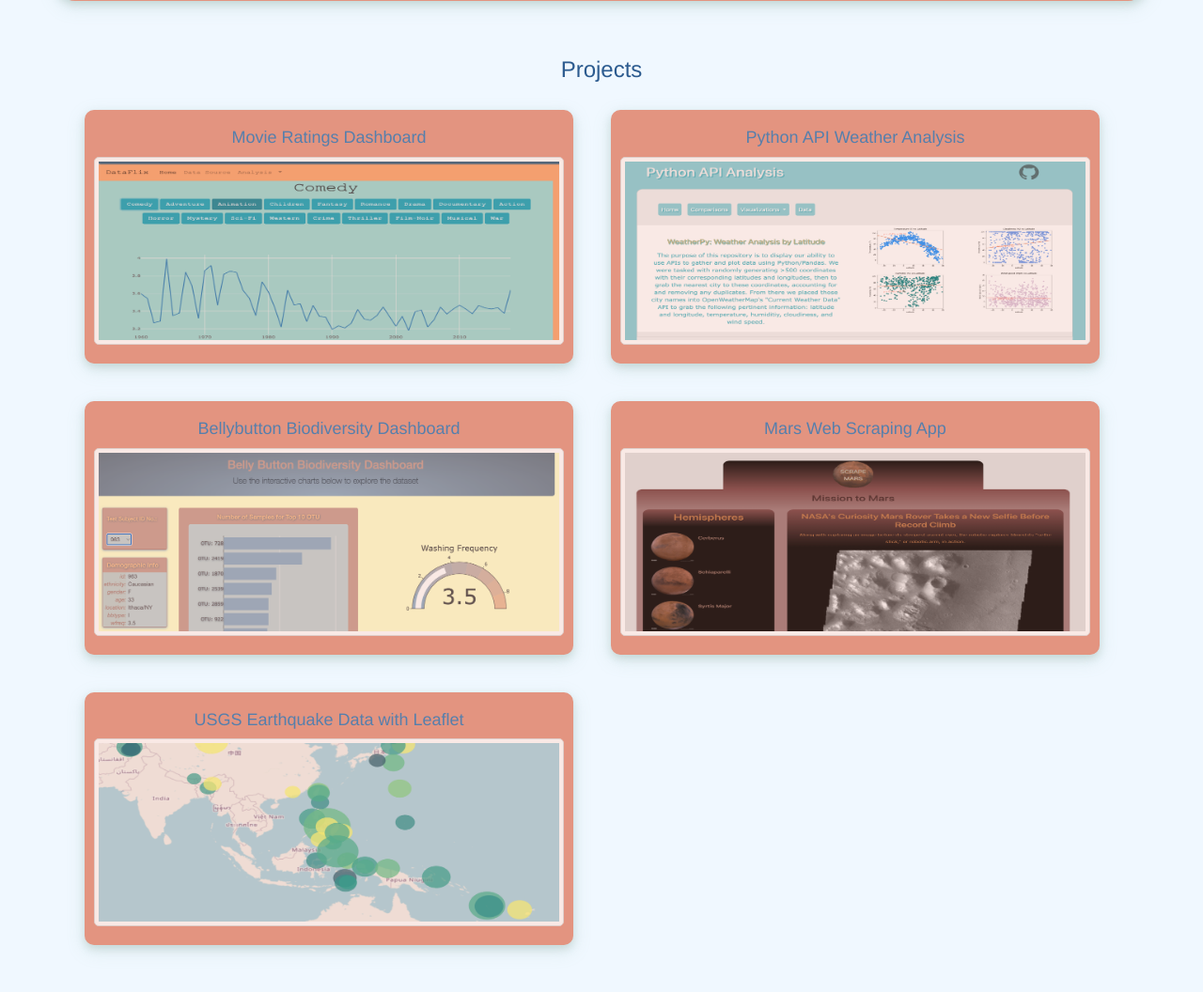
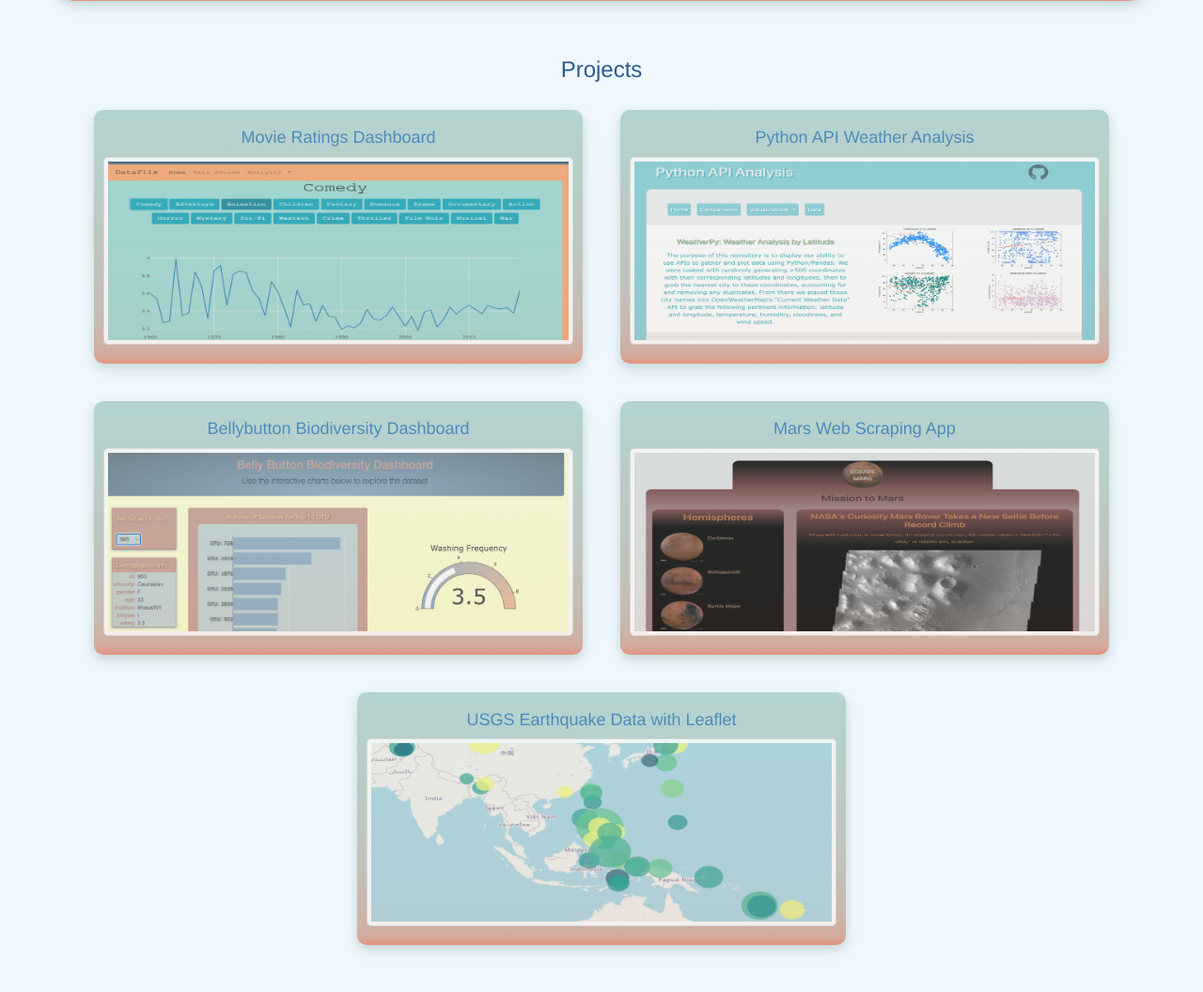
Before and after one commit to tylerhill122/portfolio-flask, a Flask app: page /projects in a window 1280 px wide. Shown: the part 221-1277 px from the top of the page at 94% size. Run offline with Flask 2, Linux system fonts and the light colour scheme.

Commit message:
project listings aesthetic

```diff
--- a/static/style.css
+++ b/static/style.css
@@ -59,12 +59,13 @@ body {
     display: flex;
     flex-direction: row;
     flex-wrap: wrap;
+    justify-content: center;
 }
 
 .project-box {
     padding:10px;
     margin:20px;
-    background: #e39480;
+    background: linear-gradient(0deg, #e39480, 10%, #b4d4d1);
     text-align: center;
     border-radius: 10px;
     color:#2c5b8f;
```
